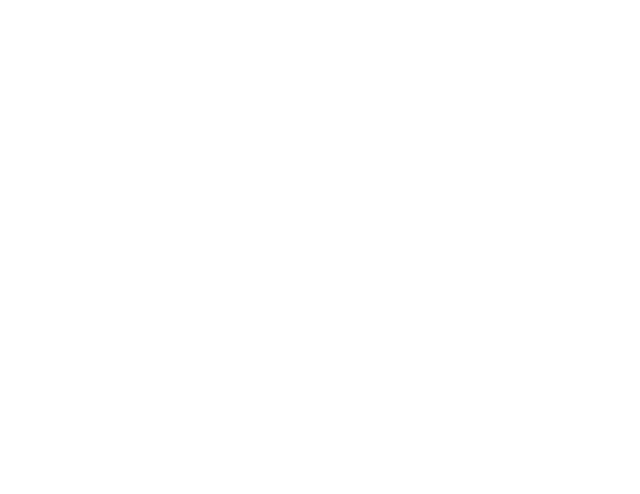
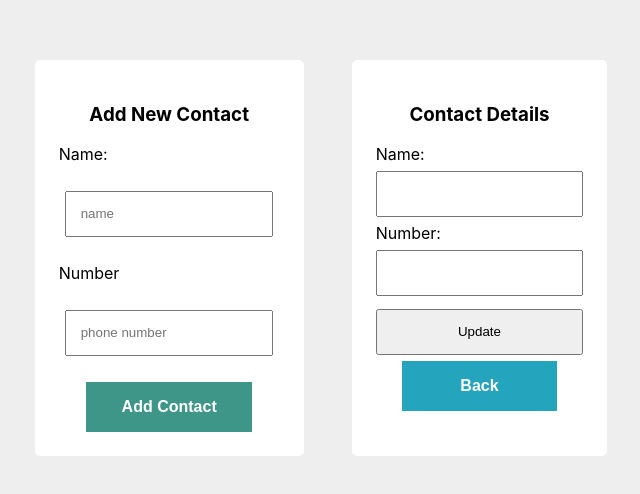
Before and after one commit to katnaps/contactslist, a React (Create React App) app: page /contacts/1 in a window 1280 px wide. Shown: the part 164-658 px from the top of the page, without its empty margins (319-959 px from the left). Built offline with nearby package versions, Linux system fonts and the light colour scheme; no server answers.

Commit message:
styling add

```diff
--- a/package.json
+++ b/package.json
@@ -9,6 +9,7 @@
     "axios": "^0.21.1",
     "react": "^17.0.1",
     "react-dom": "^17.0.1",
+    "react-router-dom": "^5.2.0",
     "react-scripts": "4.0.2",
     "web-vitals": "^1.0.1"
   },
--- a/src/App.css
+++ b/src/App.css
@@ -1,3 +1,162 @@
 * {
   box-sizing: border-box;
 }
+
+:root {
+  background-color: #eee;
+}
+
+.container {
+  height: auto;
+}
+
+.container-content {
+  display: flex;
+  position: relative;
+  top: 25vh;
+  justify-content: center;
+
+}
+
+/* Add Contact Styling */
+.add-container {
+  background-color: #fff;
+  border-radius: 5px;
+  margin: 1.5em;
+  padding: 1.5em;
+  flex-direction: column;
+  justify-content: center;
+  /* flex-grow: 1; */
+}
+
+.add-contents {
+  display: flex;
+
+  flex-direction: column;
+
+}
+
+.btn {
+  align-self: center;
+  width: 75%;
+  padding: 1em;
+  font-size: 1em;
+  font-weight: bold;
+  border: 0;
+  background-color: #3e9688;
+  color: #fff;
+}
+
+
+/* Contact List Styling */
+.contact-container {
+  background-color: #fff;
+  margin: 1.5em;
+  padding: 1.5em;
+  border-radius: 5px;
+  /* flex-grow: 1; */
+}
+
+
+.contact-list {
+  display: flex;
+  flex-direction: column;
+  justify-content: space-between;
+  margin: 1em 0;
+}
+
+
+.contact-list button {
+  /* margin-left: 3em; */
+}
+
+.contact-list-header {
+  display: flex;
+  justify-content: space-between;
+}
+
+.contact-list-header p {
+  margin: 0;
+}
+
+.link {
+  align-self: center;
+  width: 75%;
+  padding: 1em;
+  font-size: 1em;
+  font-weight: bold;
+  border: 0;
+  background-color: #24a4bd;
+  color: #fff;
+}
+
+.link a:link, a:visited {
+  text-decoration: none;
+  color: #fff;
+}
+
+h3 {
+  text-align: center;
+}
+
+ul {
+  margin: 0;
+  padding: 0;
+}
+
+input {
+  padding: 1em;
+  margin: 0.5em;
+}
+
+/* Details Contact Styling */
+.details-container {
+  display: flex;
+  flex-direction: column;
+  background-color: #fff;
+  margin: 1.5em;
+  padding: 1.5em;
+  border-radius: 5px;
+}
+
+.details-container input{
+  margin: 0.5em 0;
+}
+
+.update-btn {
+  padding: 0.5em;
+  align-self: center;
+}
+
+.update-btn input{
+  padding: 0.5em;
+  width: 100%;
+}
+
+.details-container p {
+  margin: 0;
+}
+
+#alert {
+  font-size: 1em;
+}
+
+.alert-text {
+  color: #49d408;
+  animation-name: alert-text;
+  animation-duration: 5s;
+}
+
+@keyframes alert-text {
+  0% {
+    opacity: 0;
+  }
+
+  50% {
+    opacity: 1;
+  }
+
+  100% {
+    opacity: 0;
+  }
+}
--- a/src/App.js
+++ b/src/App.js
@@ -1,9 +1,20 @@
+import React, { useContext } from 'react';
 import './App.css';
+import AddContact from './components/AddContact';
+import ContactContent from './components/ContactContent';
+import ContactInfo from './components/ContactDetails';
+import ContactsList from './components/ContactsList';
+import ContactContextProvider from './contexts/ContactContext';
 
 function App() {
   return (
-    <div>
-
+    <div className="container">
+      <div className="container-content">
+        <ContactContextProvider>
+          <AddContact />
+          <ContactContent />
+        </ContactContextProvider>
+      </div>
     </div>
   );
 }
--- /dev/null
+++ b/src/components/AddContact.js
@@ -0,0 +1,24 @@
+import React from 'react';
+
+export default () => {
+
+    return (
+        <div className="add-container">
+            <h3>Add New Contact</h3>
+            <div className="add-contents">
+                <label>Name:</label>
+                <br />
+                <input type="text" placeholder="name" value="" required />
+                <br />
+
+                <label>Number</label>
+                <br />
+
+                <input type="number" placeholder="phone number" value="" required />
+                <br />
+
+                <button className="btn" type="submit">Add Contact</button>
+            </div>
+        </div>
+    )
+}
--- /dev/null
+++ b/src/components/ContactContent.js
@@ -0,0 +1,24 @@
+import React, { useContext, useEffect } from 'react';
+import { ContactContext } from '../contexts/ContactContext';
+import ContactDetails from './ContactDetails';
+import ContactsList from './ContactsList';
+import { Route, Switch } from "react-router-dom"
+
+
+export default () => {
+    const { info, setInfo } = useContext(ContactContext);
+
+    const updateDetails = () => {
+        setInfo(false);
+    }
+
+    return (
+        <>
+        <Switch>
+	        <Route exact path="/" component={ContactsList}/>
+	        <Route path="/contacts/:id" component={ContactDetails} />
+	      </Switch>
+            {/* {info ? <ContactsList /> : <ContactDetails />} */}
+        </>
+    )
+}
--- /dev/null
+++ b/src/components/ContactDetails.js
@@ -0,0 +1,82 @@
+import React, { useEffect, useContext, useState } from 'react';
+import axios from 'axios';
+import { ContactContext } from '../contexts/ContactContext';
+import { useParams } from 'react-router-dom';
+import { Link } from 'react-router-dom';
+
+export default () => {
+    const { id } = useParams();
+    const { contacts, dispatch, setInfo, info } = useContext(ContactContext);
+    const [contact, setContact] = useState([])
+
+    const [name, setName] = useState('')
+    const [number, setNumber] = useState('')
+
+    const [alert, setAlert] = useState('')
+
+    useEffect(() => {
+        axios.get(`https://contactsbookapi.herokuapp.com/api/contacts/${id}`)
+            .then(response => {
+                // console.log(response.data)
+                setContact(response.data)
+            })
+    }, [])
+
+    const updateState = () => {
+        setInfo(true);
+    }
+
+    const handleNameInput = e => {
+        setName(e.target.value)
+    }
+
+    const handleNumberInput = e => {
+        setNumber(e.target.value)
+    }
+
+    const updateInfo = () => {
+        let inputName = document.getElementById('input-name');
+        let inputNumber = document.getElementById('input-number');
+        let alert = document.getElementById('alert');
+
+
+        if (name || number === '') {
+            inputName.placeholder = "Please input name";
+            inputNumber.placeholder = "Please input number";
+        }
+
+        axios.put(`https://contactsbookapi.herokuapp.com/api/contacts/${id}`, {
+            name,
+            number
+        })
+            .then(response => {
+                setInfo(true)
+                setName('')
+                setNumber('')
+
+                setTimeout(() => {
+                    setAlert('Successfully Updated!')
+                })
+
+                setTimeout(() => {
+                    setAlert('')
+                }, 3000)
+            })
+    }
+
+
+    return (
+        <>
+            <div className="details-container">
+                <h3>Contact Details</h3>
+                <p id="alert" className="alert-text">{alert}</p>
+                <label className="name">Name:</label>
+                <input id="input-name" type="text" value={name} placeholder={contact.name} onChange={handleNameInput} />
+                <label className="number">Number:</label>
+                <input id="input-number" type="number" value={number} placeholder={contact.number} onChange={handleNumberInput} />
+                <input onClick={updateInfo} type="submit" value="Update" />
+                <button className="link" onClick={updateState}><Link  to='/'>Back</Link></button>
+            </div>
+        </>
+    )
+}
--- /dev/null
+++ b/src/components/ContactsList.js
@@ -0,0 +1,39 @@
+import React, { useEffect, useContext, useState } from 'react';
+import axios from 'axios';
+import { ContactContext } from '../contexts/ContactContext';
+import { useHistory } from "react-router-dom";
+import { Link } from 'react-router-dom';
+
+
+export default () => {
+    const { contacts, dispatch, setInfo, info } = useContext(ContactContext);
+    const history = useHistory()
+    const [id, setId] = useState()
+
+    const updateDetails = () => {
+        setInfo(false);
+    }
+
+
+
+    return contacts.length ? (
+        <div className="contact-container">
+            <h3>Contact List</h3>
+
+            <ul className="contact-list">
+                {contacts.map(contact => {
+                    return (
+                        <li className="contact-list" key={contact.id}>
+                            <div>Name: {contact.name}</div>
+                            <div>Number: {contact.number}</div>
+                            <button className="link" onClick={() => {setInfo(false); setId(contact.id)}}><Link  to={`/contacts/${contact.id}`}>Update</Link></button>
+                        </li>
+
+                    )
+                })}
+            </ul>
+        </div>
+    ) : (
+            <div>No contacts in list</div>
+        )
+}
--- /dev/null
+++ b/src/contexts/ContactContext.js
@@ -0,0 +1,29 @@
+import React, { createContext, useReducer, useEffect, useState } from 'react';
+import axios from 'axios';
+import { ContactReducer } from '../reducer/ContactReducer';
+
+export const ContactContext = createContext();
+
+const ContactContextProvider = (props) => {
+    const [contacts, dispatch] = useReducer(ContactReducer, []);
+    const [info, setInfo] = useState(true);
+
+
+    useEffect(() => {
+        axios.get('https://contactsbookapi.herokuapp.com/api/contacts')
+            .then(response => {
+                dispatch({
+                    type: 'FETCH_SUCCESS', payload: response.data
+                })
+            })
+    }, [contacts]);
+
+
+    return (
+        <ContactContext.Provider value={{ info, setInfo, contacts, dispatch }}>
+            {props.children}
+        </ContactContext.Provider>
+    )
+}
+
+export default ContactContextProvider;
--- a/src/index.js
+++ b/src/index.js
@@ -3,11 +3,15 @@ import ReactDOM from 'react-dom';
 import './index.css';
 import App from './App';
 import reportWebVitals from './reportWebVitals';
+import { BrowserRouter } from 'react-router-dom';
+
 
 ReactDOM.render(
-  <React.StrictMode>
-    <App />
-  </React.StrictMode>,
+  <BrowserRouter>
+    <React.StrictMode>
+      <App />
+    </React.StrictMode>
+  </BrowserRouter>,
   document.getElementById('root')
 );
 
--- /dev/null
+++ b/src/reducer/ContactReducer.js
@@ -0,0 +1,15 @@
+export const ContactReducer = (state, action) => {
+    switch (action.type) {
+        case 'FETCH_SUCCESS':
+            return action.payload
+
+        case 'FETCH_ERROR':
+            return {
+                post: {},
+                error: 'Something went wrong'
+            }
+
+        default:
+            return state
+    }
+}
```
Also changed, not shown: 1 other file (tests, documents, lock files or other folders).
